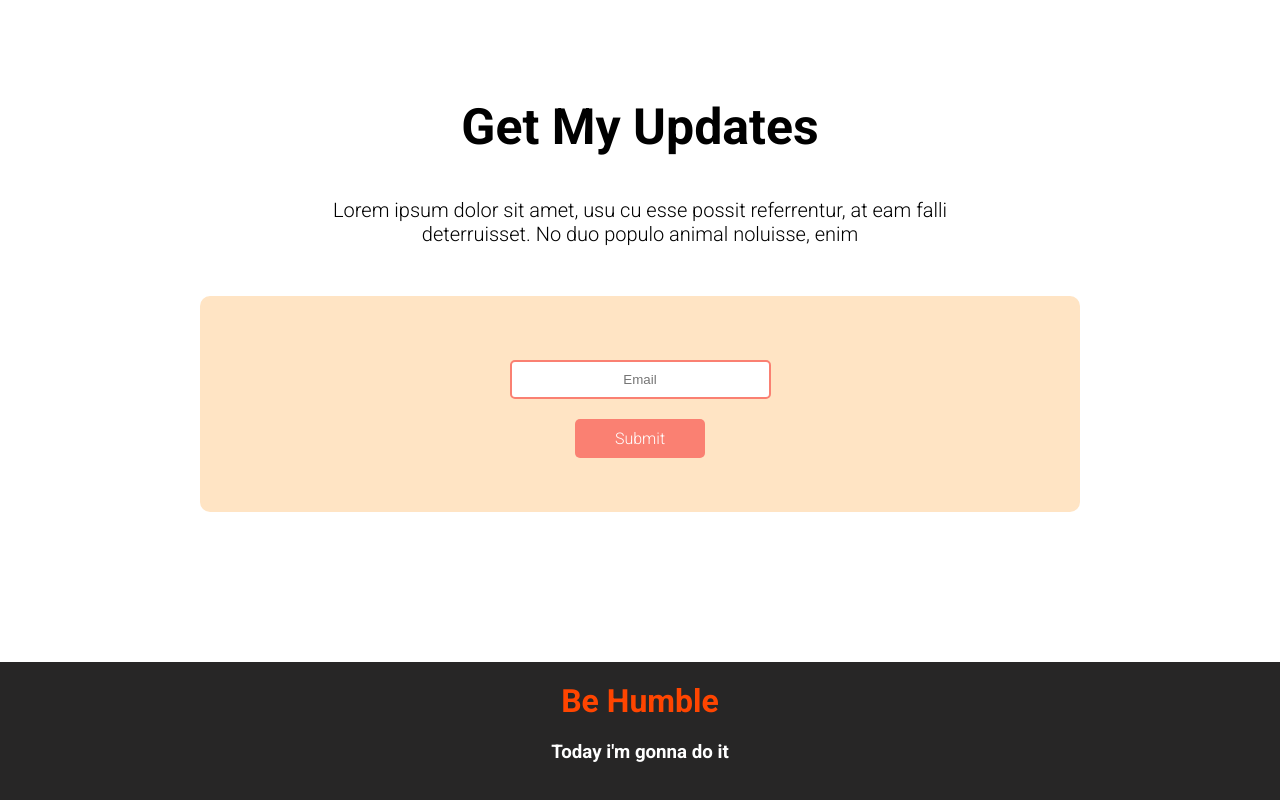
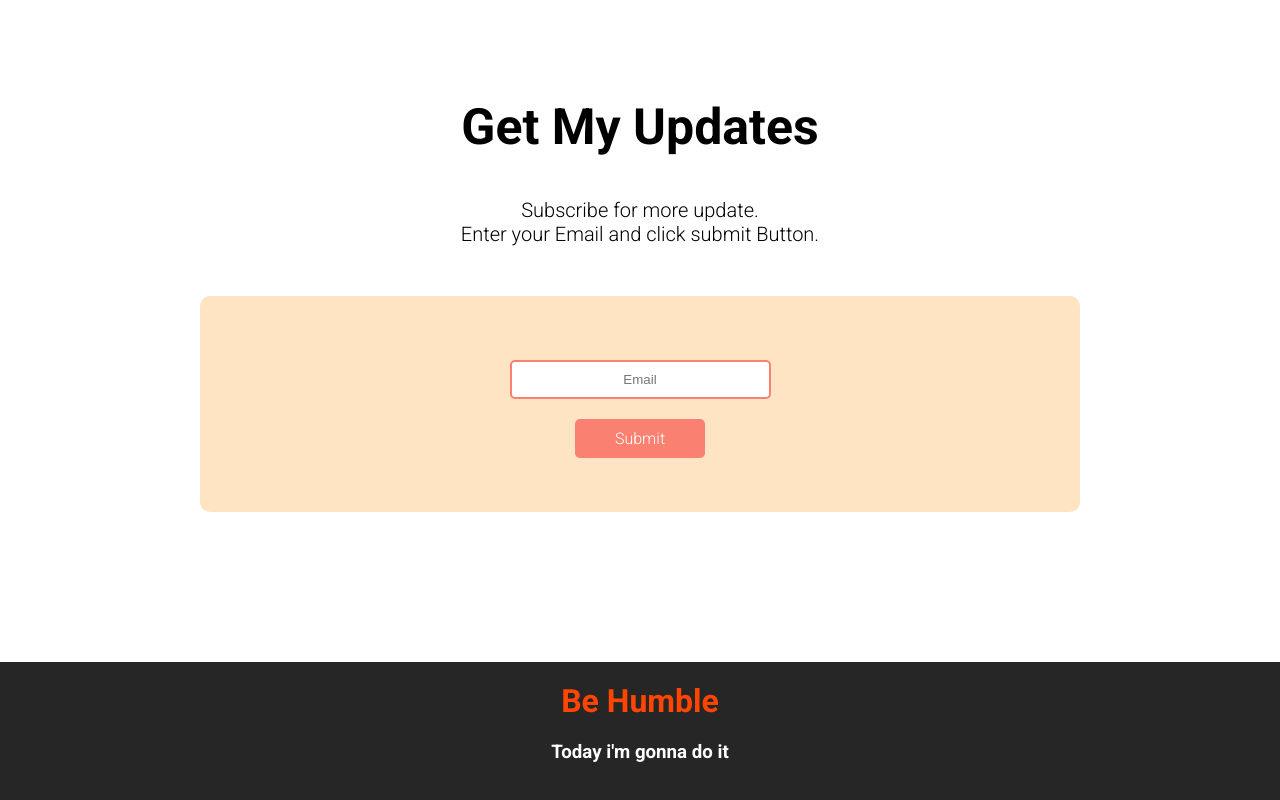
Before and after one commit to shamim-s/donation-website, a plain HTML site: page index.html in a window 1280 px wide. Shown: the part 2932-3732 px from the top of the page. Drawn offline with Linux system fonts and the light colour scheme.

Commit message:
Final edit

```diff
--- a/index.html
+++ b/index.html
@@ -136,8 +136,8 @@
 
     <section class="section-six">
         <h1 id="form-h1">Get My Updates</h1>
-        <p id="form-p">Lorem ipsum dolor sit amet, usu cu esse possit referrentur, at eam falli
-            <br> deterruisset. No duo populo animal noluisse, enim
+        <p id="form-p">Subscribe for more update.
+            <br> Enter your Email and click submit Button.
         </p>
 
         <form action="subscribe">
```
